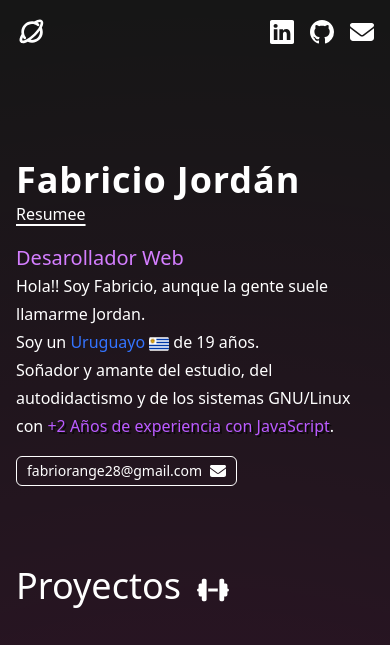
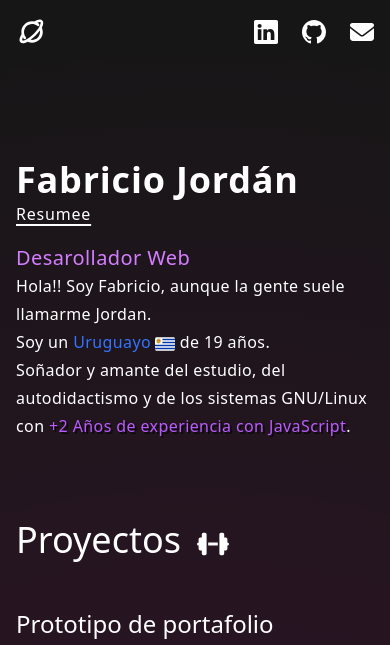
Before and after one commit to FabrizioJordan/astro-portfolio, an Astro site: page / in a window 390 px wide. Shown: the top 645 px of the page. Built offline with nearby package versions, Linux system fonts and the light colour scheme; Astro itself is replaced by a stand-in of ours.

Commit message:
New mods for mobile version.

```diff
--- a/src/components/AboutMe.astro
+++ b/src/components/AboutMe.astro
@@ -3,16 +3,13 @@ import envelopeIcon from "../assets/icon/envelope.svg";
 import uruguayFlag from "../assets/icon/uruguayFlag.svg";
 ---
 
-<section id="about" class="w-full flex gap-4 flex-col justify-center items-center leading-7">
+<section id="about" class="w-full flex gap-4 flex-col justify-center items-center leading-7 tracking-wide">
       <article class="text-start min-w-full flex flex-col justify-center items-start gap-2 md:gap-2">
-        <header class="inline-flex flex-col sm:flex-row items-start sm:items-center justify-center sm:gap-4">
-          <h1 class="text-4xl sm:text-5xl font-bold tracking-wide">
+        <header class="inline-flex flex-col sm:flex-row items-start sm:items-center justify-center sm:gap-4 tracking-wider">
+          <h1 class="text-4xl sm:text-5xl font-bold">
             Fabricio Jordán
           </h1>
-          <a class="inline-flex items-end underline underline-offset-4 decoration-2" href="#"
-          >
-            <p>Resumee</p>
-          </a>
+          <a class="inline-flex items-end underline underline-offset-4 decoration-2" href="#">Resumee</a>
         </header>
       </article>
 
@@ -36,7 +33,7 @@ import uruguayFlag from "../assets/icon/uruguayFlag.svg";
             >.
           </p>
         </header>
-        <ul class="flex gap-2 flex-row justify-center items-center text-sm">
+        <ul class="hidden md:flex gap-2 flex-row justify-center items-center text-sm">
           <li>
             <p class="transition-colors duration-500 hover:!bg-[#ffffff40] bg-linear-3 gap-2 bg-size-1 animation-1 border border-white rounded-md px-2.5 p-1 flex justify-between items-center">
               fabriorange28@gmail.com <button onclick="copyMailToClipboard()" ><img class="w-4 h-4 invert" src={envelopeIcon?.src} alt="envelope for click the button and copy the mail into the clipboard"/></button
--- a/src/components/Header.astro
+++ b/src/components/Header.astro
@@ -9,7 +9,7 @@ import envelopeIcon from "../assets/icon/envelope.svg";
 <header class="w-full flex flex-row justify-between items-center m-auto [&_*]:transition-all [&_*]:duration-500 ">
     <img class="w-8 h-8 invert hover:invert-[.65]" src={logo?.src} alt="Svg of a planet with rings.">
 
-    <nav class="flex flex-row gap-4 justify-center items-center [&>A]:text-[#9f968a] hover:[&>A]:text-[#ba5bff]">
+    <nav class="flex flex-row gap-6 justify-center items-center [&>A]:text-[#9f968a] hover:[&>A]:text-[#ba5bff]">
         <a rel="noreferrer noopener" target="_blank" class="" href="https://www.linkedin.com/in/fabricio-jordán-936385136/"><img class="w-6 h-6 invert" src={linkedinIcon?.src} alt="linkedin icon" />
           </a>
           <a rel="noreferrer noopener" target="_blank" class="" href="https://github.com/FabrizioJordan">
```
